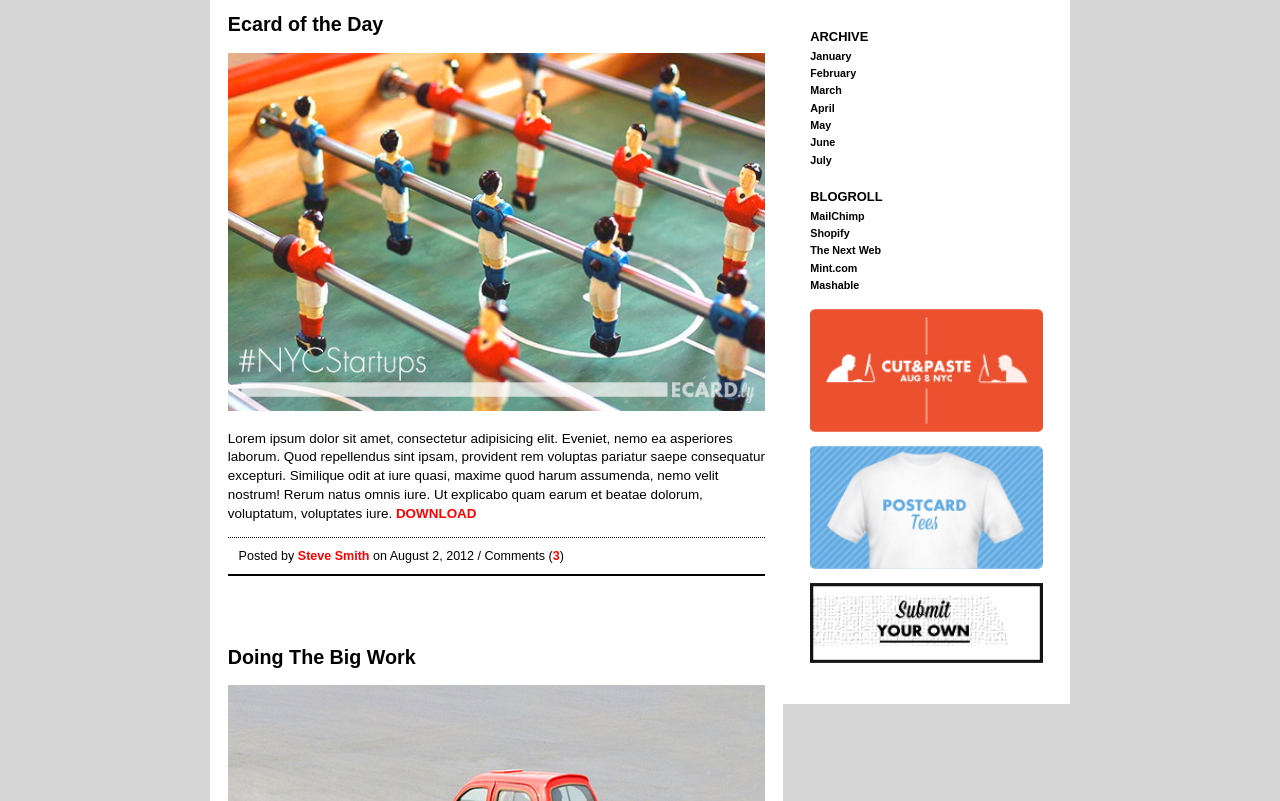
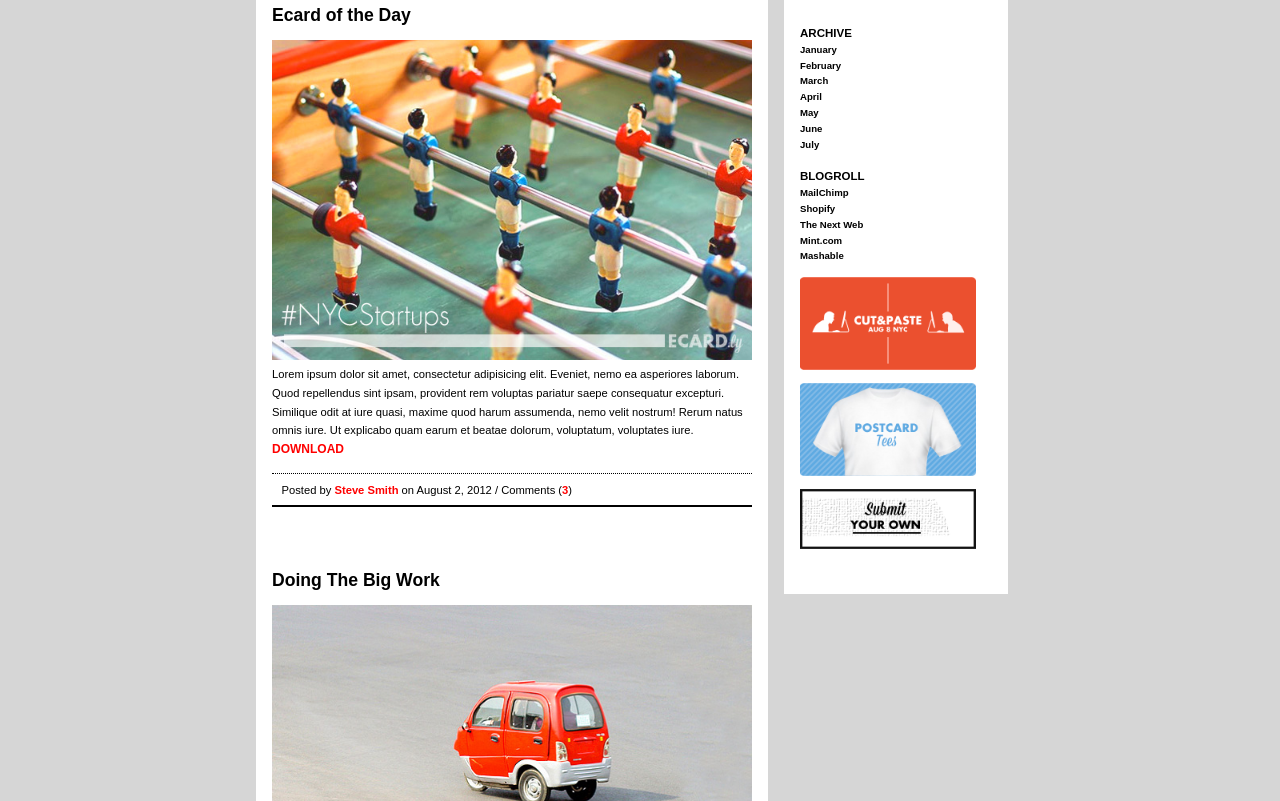
Before and after one commit to nicknish/wdi-blog-lab, a plain HTML site: page index.html in a window 1280 px wide. Shown: the part 259-1060 px from the top of the page. Drawn offline with Linux system fonts and the light colour scheme.

Commit message:
fixed sidebar

```diff
--- a/css/mobile.css
+++ b/css/mobile.css
@@ -49,6 +49,23 @@ article p {
 	line-height: 1.4;
 }
 
+.download {
+	display: inline-block;
+	font-size: .9rem;
+	padding: .3rem;
+	margin-bottom: .5rem;
+	border: 1px solid red;
+	border-radius: 5px;
+	-webkit-transition: background-color.5s ease-in-out, color.5s ease-in-out;
+	-o-transition: background-color .5s ease-in-out, color.5s ease-in-out;
+	transition: background-color .5s ease-in-out, color.5s ease-in-out;
+}
+
+.download:hover {
+	background-color: red;
+	color: white;
+}
+
 article span {
 	display: block;
 	padding: .6rem;
@@ -62,8 +79,8 @@ article a { color: red; font-weight: bold;}
 
 /* Sidebar
 =========== */
-.sidebar {
-	padding: 2rem 2rem 2rem 1rem;
+nav {
+	padding: 0rem 2rem 2rem 1rem;
 	background-color: white;
 	font-size: .7rem;
 }
@@ -72,7 +89,6 @@ article a { color: red; font-weight: bold;}
 	font-weight: bold;
 	padding-top: .3rem;
 	color: black;
-	display: block;
 }
 
 .sidebar h3 {
@@ -84,10 +100,11 @@ article a { color: red; font-weight: bold;}
 
 .nav-archive, .nav-blog { margin-bottom: 1rem; }
 
-nav img { padding-bottom: .7rem; width: 100%; }
+.ads { text-align: center; }
+.ads img { padding-bottom: .7rem; width: 32%; }
 
 
-/* Social
+/* Social Icons
 ============ */
 .social {
 	text-align: center;
@@ -95,29 +112,48 @@ nav img { padding-bottom: .7rem; width: 100%; }
 	clear: both;
 }
 
-
 /* Clearfix
 ============ */
 .clearfix:before, .clearfix:after {
 	content: " ";
 	display: table;
-}
-.clearfix:after { clear:both; }
+} .clearfix:after { clear:both; }
 
+
+/* ========================================= */
 
 
 /* Media Queries
 ================  */
 @media (min-width: 48rem) {
-	html { font-size: 112%; }
 	.container { width: 70%; }
 	.col { float: left; padding: 0 1rem 0;}
 	.two-thirds { width: 66.67%; }
 	.third { width: 33.3%; }
-	.sidebar {
+	nav {
 		padding: 1.5rem;
 		font-size: .6rem;
+		padding: 2rem 2rem 2rem 1rem;
 	}
+	.nav-archive a, .nav-blog a {
+		display: block;
+	}
+	article p { display: inline; font-size: 0.7rem;}
+	article span { margin-top: 1rem; }
+	.download {
+		display: inline;
+		text-transform: uppercase;
+		font-size: .75rem;
+		padding: 0;
+		margin-bottom: 0;
+		border: 0;
+		border-radius: 0;
+		-webkit-transition: none;
+		-o-transition: none;
+		transition: none;
+	}
+	.download:hover { background-color: inherit; color: inherit;}
+	.ads img { width: 100%; }
 
 
 
--- a/css/style.css
+++ /dev/null
@@ -1,122 +0,0 @@
-/* Global
-==================== */
-*, *:before, *:after {
-	-webkit-box-sizing: border-box;
-	-moz-box-sizing: border-box;
-	box-sizing: border-box;
-}
-html { font-size: 100%; }
-body {
-	background-color: #D6D6D6;
-	font-family: sans-serif;
-}
-.container {
-	margin: 0 auto;
-	max-width: 48rem;
-	width: 70%;
-}
-a { text-decoration: none; }
-
-
-/* Header
-=========== */
-header {
-	background: url('../images/background.jpg') repeat-x;
-	text-align: center;
-}
-header img { width: 200px; margin: 1.5rem;}
-
-
-/* Main Content
-=========== */
-section {
-	background-color: white;
-	padding: 1.5rem;
-}
-
-section img { width: 100%; }
-
-.two-thirds { width: 66.5%; margin-right: 1.5%;}
-
-section h2 {
-	font-size: 1.25rem;
-	font-weight: 800;
-}
-
-article { padding-bottom: 3rem; }
-
-article p {
-	font-size: .7rem;
-	line-height: 1.25;
-}
-
-article span {
-	display: block;
-	padding: .6rem;
-	font-size: .7rem;
-	border-top: 1px dotted black;
-	border-bottom: 2px solid black;
-}
-
-article a { color: red; font-weight: bold;}
-
-
-/* Sidebar
-=========== */
-.sidebar {
-	padding: 2rem;
-	background-color: white;
-	padding-left: 1rem;
-	font-size: .7rem;
-}
-
-.third { width: 30.5%; margin-left: 1.5%;}
-
-.nav-archive a, .nav-blog a {
-	font-weight: bold;
-	padding-top: .3rem;
-	color: black;
-	display: block;
-}
-
-.sidebar h3 {
-	text-transform:uppercase;
-	margin: 0;
-	padding-top: .3rem;
-}
-
-.nav-archive, .nav-blog { margin-bottom: 1rem; }
-
-nav img { padding-bottom: .7rem; width: 100%; }
-
-
-/* Columns
-============ */
-.col { float:left; }
-
-
-/* Social
-============ */
-.social {
-	text-align: center;
-	padding: 1rem 0;
-	clear: both;
-}
-
-
-/* Clearfix
-============ */
-.clearfix:before, .clearfix:after {
-	content: " ";
-	display: table;
-}
-.clearfix:after { clear:both; }
-
-
-
-/* Media Queries
-================  */
-@media (max-width: 55rem) {
-	html { font-size: 130%; }
-	.col { float: none; }
-}
--- a/index.html
+++ b/index.html
@@ -22,17 +22,17 @@
 				<h2>Ecard of the Day</h2>
 				<img src="images/ecard-nycstartups.jpg" alt="#NYCStartups"/>
 				<p>Lorem ipsum dolor sit amet, consectetur adipisicing elit. Eveniet, nemo ea asperiores laborum. Quod repellendus sint ipsam, provident rem voluptas pariatur saepe consequatur excepturi. Similique odit at iure quasi, maxime quod harum assumenda, nemo velit nostrum! Rerum natus omnis iure. Ut explicabo quam earum et beatae dolorum, voluptatum, voluptates iure.
-				<a href="#">DOWNLOAD</a></p>
-
+				</p>
+				<a href="#" class="download">Download</a>
 				<span>Posted by <a href="#">Steve Smith</a> on August 2, 2012 / Comments (<a href="#">3</a>)</span>
 			</article>
 
 			<article>
 				<h2>Doing The Big Work</h2>
 				<img src="images/ecard-courage.jpg" alt="#Courage"/>
-				<p>Lorem ipsum dolor sit amet, consectetur adipisicing elit. Eveniet, nemo ea asperiores laborum. Quod repellendus sint ipsam, provident rem voluptas pariatur saepe consequatur excepturi. Similique odit at iure quasi, maxime quod harum assumenda, nemo velit nostrum! Rerum natus omnis iure. Ut explicabo quam earum et beatae dolorum, voluptatum, voluptates iure.
-				<a href="#">DOWNLOAD</a></p>
+				<p>Lorem ipsum dolor sit amet, consectetur adipisicing elit. Eveniet, nemo ea asperiores laborum. Quod repellendus sint ipsam, provident rem voluptas pariatur saepe consequatur excepturi. Similique odit at iure quasi, maxime quod harum assumenda, nemo velit nostrum! Rerum natus omnis iure. Ut explicabo quam earum et beatae dolorum, voluptatum, voluptates iure.</p>
 
+				<a href="#" class="download">Download</a>
 
 				<span>Posted by <a href="#">Steve Smith</a> on August 2, 2012 / Comments (<a href="#">3</a>)</span>
 
@@ -63,9 +63,11 @@
 					<a href="#">Mashable</a>
 				</div>
 
-				<a href="#"><img src="images/ad-cut-and-paste.gif" alt="Cut and Paste" /></a>
-				<a href="#"><img src="images/ad-postcard-tee.png" alt="Postcard Tees" /></a>
-				<a href="#"><img src="images/ad-submit-your-own.png" alt="Submit Your Own" /></a>
+				<div class="ads">
+					<a href="#"><img src="images/ad-cut-and-paste.gif" alt="Cut and Paste" /></a>
+					<a href="#"><img src="images/ad-postcard-tee.png" alt="Postcard Tees" /></a>
+					<a href="#"><img src="images/ad-submit-your-own.png" alt="Submit Your Own" /></a>
+				</div>
 
 			</nav>
 		</div>
```
